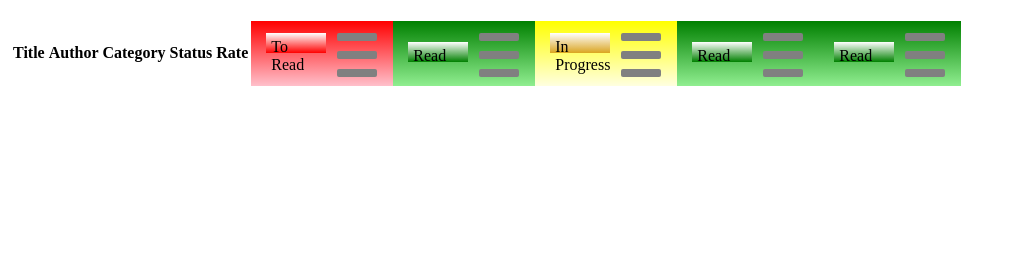
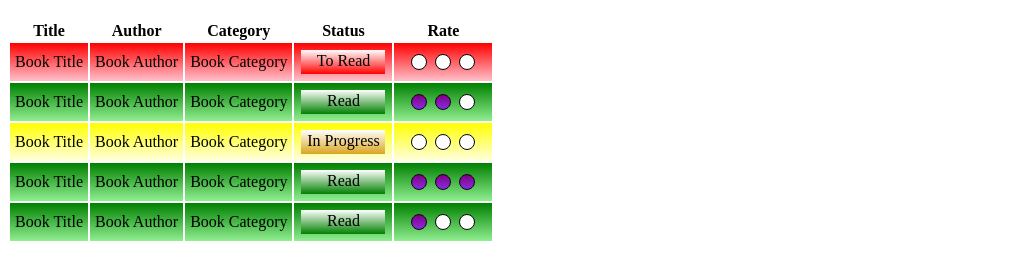
Before and after one commit to CourtWard/BookInventory, a plain HTML site: page index.html in a window 1280 px wide. Shown: the part 61-340 px from the top of the page, without its empty margins (0-1016 px from the left). Drawn offline with Linux system fonts and the light colour scheme.

Commit message:
Completed template code
Finished rating span items to be visible circles with white backgrounds and colored backgrounds when read and rated based on rating of 1, 2, or 3. Placeholder text added for titles, authors, and categories. Cell dimensions set and adjusted for table to appear properly. CSS selectors adjusted to match requirements. For later use, colors and text are easily adjusted. Code will need adjusted if text is coming from a database and js code added to allow users to click to change ratings.

```diff
--- a/index.html
+++ b/index.html
@@ -10,18 +10,18 @@
 <body>
     <h1>Book Inventory</h1>
     <table>
-        <tr>
+        <thead>
             <th>Title</th>
             <th>Author</th>
             <th>Category</th>
             <th>Status</th>
             <th>Rate</th>
-        </tr>
-
+        </thead>
+        <tbody>
             <tr class="to-read">
-            <td></td>
-            <td></td>
-            <td></td>
+                <td>Book Title</td>
+                <td>Book Author</td>
+                <td>Book Category</td>
                 <td><span class="status">To Read</span></td>
                 <td>
                     <span class="rate">
@@ -33,9 +33,9 @@
             </tr>
 
             <tr class="read">
-            <td></td>
-            <td></td>
-            <td></td>
+                <td>Book Title</td>
+                <td>Book Author</td>
+                <td>Book Category</td>
                 <td><span class="status">Read</span></td>
                 <td>
                     <span class="rate two">
@@ -47,9 +47,9 @@
             </tr>
 
             <tr class="in-progress">
-            <td></td>
-            <td></td>
-            <td></td>
+                <td>Book Title</td>
+                <td>Book Author</td>
+                <td>Book Category</td>
                 <td><span class="status">In Progress</span></td>
                 <td>
                     <span class="rate">
@@ -61,9 +61,9 @@
             </tr>
 
             <tr class="read">
-            <td></td>
-            <td></td>
-            <td></td>
+                <td>Book Title</td>
+                <td>Book Author</td>
+                <td>Book Category</td>
                 <td><span class="status">Read</span></td>
                 <td>
                     <span class="rate three">
@@ -75,9 +75,9 @@
             </tr>
 
             <tr class="read">
-            <td></td>
-            <td></td>
-            <td></td>
+            <td>Book Title</td>
+                <td>Book Author</td>
+                <td>Book Category</td>
                 <td>
                     <span class="status">Read</span>
                 </td>
@@ -89,6 +89,7 @@
                     </span>
                 </td>
             </tr>
+        </tbody>
     </table>
 </body>
 
--- a/styles.css
+++ b/styles.css
@@ -1,50 +1,75 @@
-tr{
-  display: inline-block;
+tr[class="read"]
+{
+    background-image: linear-gradient(green, lightgreen);
 }
-tr[class="read"] {
 
-    background-image: linear-gradient(green, lightgreen);
-    span[class="status"]{
+tr[class="read"] span[class="status"]
+{
     border:darkgreen;
     background-image: linear-gradient(white, green);
 }
+
+tr[class="to-read"]
+{
+    background-image: linear-gradient(red, pink);
 }
 
-tr[class="to-read"] {
-    background-image: linear-gradient(red, pink);
-    span[class="status"]{
+tr[class="to-read"] span[class="status"]
+{
     border:darkred;
     background-image: linear-gradient(white, red);
 }
+
+tr[class="in-progress"]
+{
+    background-image: linear-gradient(yellow, lightyellow);
 }
 
-tr[class="in-progress"] {
-    background-image: linear-gradient(yellow, lightyellow);
-    span[class="status"]{
+tr[class="in-progress"] span[class="status"]
+{
     border:darkgoldenrod;
     background-image: linear-gradient(white, goldenrod);
-    }
 }
 
 span{
     display: inline-block;
 }
-span[class="status"]{
-    height:10px;
-    width:50px;
-    padding:5px;
+
+td{
+    margin: 2px;
+    padding: 5px;
 }
 
-span[class^="rate"]{
-    height:10px;
-    width:50px;
-    padding:5px;
-    span{
-        border:black;
-        border-radius:2px;
+span[class="status"], span[class^="rate"]{
+    height:20px;
+    width:80px;
+    padding:2px;
+    margin: 2px;
+    text-align: center;
+}
+
+
+span[class^="rate"] > span
+{
+    border:solid black 1px;
+    border-radius:8px;
     margin:2px;
-        height:8px;
-        width:40px;
-        background-color:gray;
+    height:14px;
+    width:14px;
+    background-color:white;
 }
+
+span[class~="one"] span:first-child
+{
+    background-image: linear-gradient(purple, blueviolet);
 }
+
+span[class~="two"] span:nth-child(-n + 2)
+{
+    background-image: linear-gradient(purple, blueviolet);
+}
+
+span[class~="three"] span
+{
+    background-image: linear-gradient(purple, blueviolet);
+}
```
Lines whose indentation alone changed are shown as unchanged.
